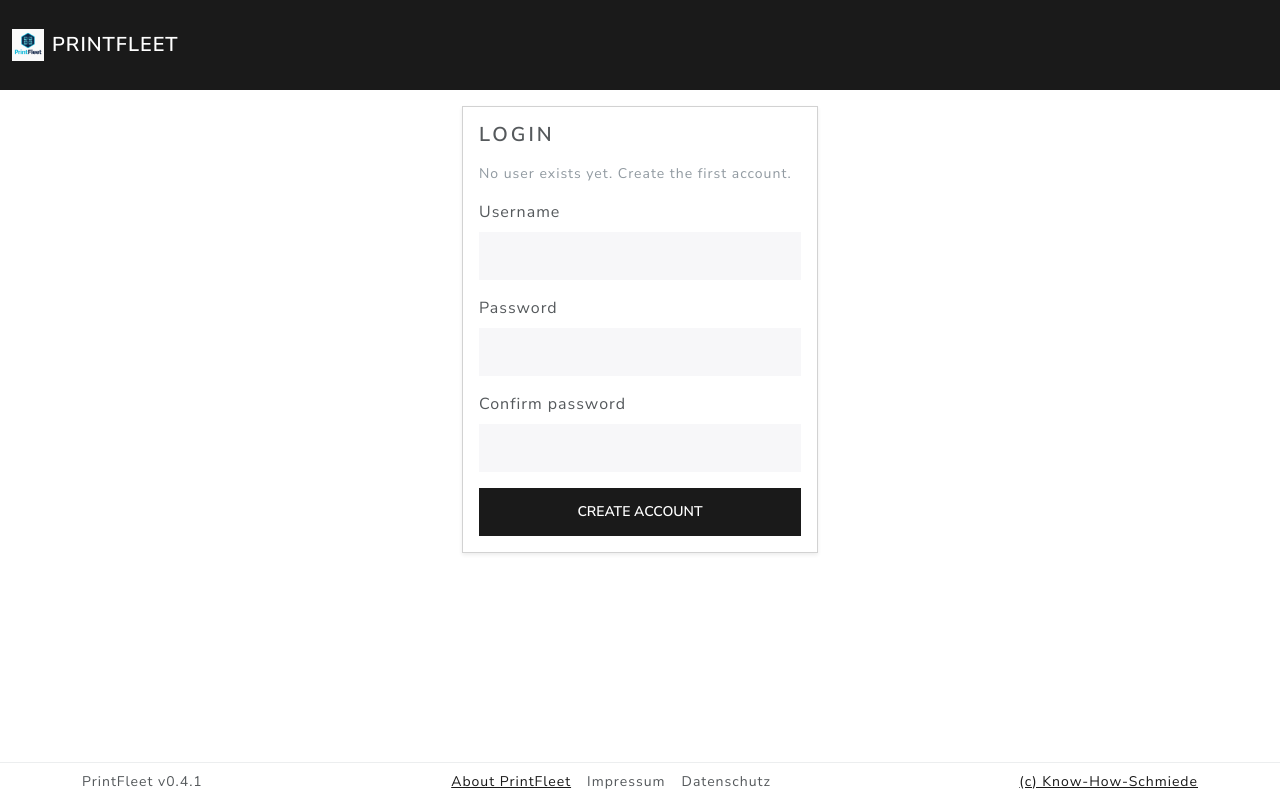
After one commit to know-how-schmiede/PrintFleet, a Flask app: page /auth/login in a window 1280 px wide. The commit adds this page. Run offline with Flask 3, Linux system fonts and the light colour scheme; data comes from the database, SQL or seed files in the repository; some libraries are stand-ins or nearby versions.

Commit message:
User Verwaltung

```diff
--- a/src/PrintFleetDB.py
+++ b/src/PrintFleetDB.py
@@ -8,7 +8,7 @@
 from typing import Dict, Any
 
 # from flask import Flask, jsonify, render_template
-from flask import Flask, jsonify, render_template
+from flask import Flask, jsonify, render_template, request, redirect, session, url_for, g
 
 # Tasmota Steckdosen Steuerung
 from tasmota_power import tasmota_get_state, tasmota_set_state
@@ -28,6 +28,7 @@
     load_settings_from_db,
     load_printers_from_db,
     get_printer_by_id,
+    get_user_by_id,
 )
 
 # PrintFleet Sprachen und Übersetzungen
@@ -45,6 +46,7 @@
 from printfleet.state import state_lock, printer_state
 from printfleet.backends import fetch_moonraker, fetch_octoprint
 from printfleet.info import bp as info_bp
+from printfleet.auth import bp as auth_bp
 
 
 # Monitoring
@@ -92,6 +94,7 @@
 app.register_blueprint(debug_bp)
 app.register_blueprint(info_bp)
 app.register_blueprint(export_bp)
+app.register_blueprint(auth_bp)
 
 
 
@@ -138,6 +141,29 @@
 @app.context_processor
 def inject_config():
     return {"config": app.config}
+
+
+@app.context_processor
+def inject_user():
+    return {"current_user": getattr(g, "user", None)}
+
+
+@app.before_request
+def require_login():
+    g.user = None
+    user_id = session.get("user_id")
+    if user_id:
+        g.user = get_user_by_id(int(user_id))
+        if g.user is None:
+            session.clear()
+
+    endpoint = request.endpoint or ""
+    if endpoint.startswith("static"):
+        return None
+    if endpoint in ("auth.login", "auth.logout"):
+        return None
+    if g.user is None:
+        return redirect(url_for("auth.login", next=request.full_path))
 
 
 # ----------------- MAIN -----------------
--- a/src/i18n/en.json
+++ b/src/i18n/en.json
@@ -4,6 +4,7 @@
   "menu_dashboard": "Dashboard",
   "menu_printers": "Printers",
   "menu_settings": "Settings",
+  "menu_profile": "My Profile",
 
   "btn_refresh": "Refresh",
   "btn_save": "Save",
@@ -19,6 +20,32 @@
   "btn_import_printers": "Import Printers",
   "btn_import_settings": "Import Settings",
   "btn_show_all_columns": "Show all columns",
+
+  "login_title": "Login",
+  "login_hint": "Please log in to continue.",
+  "login_first_user_hint": "No user exists yet. Create the first account.",
+  "login_username": "Username",
+  "login_password": "Password",
+  "login_password_confirm": "Confirm password",
+  "login_button": "Login",
+  "login_create_account": "Create account",
+  "login_error_required": "Username and password are required.",
+  "login_error_password_mismatch": "Passwords do not match.",
+  "login_error_username_exists": "Username already exists.",
+  "login_error_invalid": "Invalid username or password.",
+  "login_success_created": "Account created. You are now logged in.",
+
+  "profile_title": "My Profile",
+  "profile_username": "Username",
+  "profile_current_password": "Current password",
+  "profile_new_password": "New password",
+  "profile_confirm_password": "Confirm new password",
+  "profile_update_password": "Update password",
+  "profile_logout": "Logout",
+  "profile_error_required": "All fields are required.",
+  "profile_error_wrong_password": "Current password is incorrect.",
+  "profile_error_password_mismatch": "New passwords do not match.",
+  "profile_password_updated": "Password updated successfully.",
 
   "page_overview_title": "Printer Overview",
   "page_settings_title": "Settings",
--- /dev/null
+++ b/src/printfleet/auth/routes.py
@@ -0,0 +1,104 @@
+#!/usr/bin/env python3
+# -*- coding: utf-8 -*-
+
+import sqlite3
+
+from flask import flash, redirect, render_template, request, session, url_for
+from werkzeug.security import check_password_hash, generate_password_hash
+
+from printfleet.db import (
+    count_users,
+    create_user,
+    get_user_by_id,
+    get_user_by_username,
+    update_user_password,
+)
+from printfleet.i18n import _
+
+from . import bp
+
+
+@bp.route("/login", methods=["GET", "POST"])
+def login() -> str:
+    if session.get("user_id"):
+        return redirect(url_for("dashboard.index"))
+
+    first_user = count_users() == 0
+
+    if request.method == "POST":
+        username = (request.form.get("username") or "").strip()
+        password = request.form.get("password") or ""
+
+        if not username or not password:
+            flash(_("login_error_required"), "danger")
+            return render_template("login.html", first_user=first_user, page="login")
+
+        if first_user:
+            password_confirm = request.form.get("password_confirm") or ""
+            if password != password_confirm:
+                flash(_("login_error_password_mismatch"), "danger")
+                return render_template("login.html", first_user=first_user, page="login")
+
+            try:
+                user_id = create_user(username, generate_password_hash(password))
+            except sqlite3.IntegrityError:
+                flash(_("login_error_username_exists"), "danger")
+                return render_template("login.html", first_user=first_user, page="login")
+
+            session["user_id"] = user_id
+            session["username"] = username
+            flash(_("login_success_created"), "success")
+            return redirect(url_for("dashboard.index"))
+
+        user = get_user_by_username(username)
+        if not user or not check_password_hash(user["password_hash"], password):
+            flash(_("login_error_invalid"), "danger")
+            return render_template("login.html", first_user=first_user, page="login")
+
+        session["user_id"] = user["id"]
+        session["username"] = user["username"]
+
+        next_url = request.args.get("next")
+        if next_url and next_url.startswith("/"):
+            return redirect(next_url)
+        return redirect(url_for("dashboard.index"))
+
+    return render_template("login.html", first_user=first_user, page="login")
+
+
+@bp.route("/logout")
+def logout():
+    session.clear()
+    return redirect(url_for("auth.login"))
+
+
+@bp.route("/profile", methods=["GET", "POST"])
+def profile() -> str:
+    user_id = session.get("user_id")
+    user = get_user_by_id(int(user_id)) if user_id else None
+
+    if not user:
+        session.clear()
+        return redirect(url_for("auth.login"))
+
+    if request.method == "POST":
+        current_password = request.form.get("current_password") or ""
+        new_password = request.form.get("new_password") or ""
+        confirm_password = request.form.get("confirm_password") or ""
+
+        if not current_password or not new_password or not confirm_password:
+            flash(_("profile_error_required"), "danger")
+            return render_template("profile.html", page="profile", user=user)
+
+        if not check_password_hash(user["password_hash"], current_password):
+            flash(_("profile_error_wrong_password"), "danger")
+            return render_template("profile.html", page="profile", user=user)
+
+        if new_password != confirm_password:
+            flash(_("profile_error_password_mismatch"), "danger")
+            return render_template("profile.html", page="profile", user=user)
+
+        update_user_password(user["id"], generate_password_hash(new_password))
+        flash(_("profile_password_updated"), "success")
+
+    return render_template("profile.html", page="profile", user=user)
--- a/src/printfleet/db.py
+++ b/src/printfleet/db.py
@@ -103,6 +103,20 @@
             db_reload_interval REAL,
             telegram_chat_id TEXT,
             language TEXT
+        );
+        """
+    )
+
+    # ---------------------------
+    # users: Ziel-Schema
+    # ---------------------------
+    cur.execute(
+        """
+        CREATE TABLE IF NOT EXISTS users (
+            id INTEGER PRIMARY KEY AUTOINCREMENT,
+            username TEXT NOT NULL UNIQUE,
+            password_hash TEXT NOT NULL,
+            created_at TEXT NOT NULL DEFAULT CURRENT_TIMESTAMP
         );
         """
     )
@@ -213,3 +227,54 @@
     row = cur.fetchone()
     conn.close()
     return row
+
+
+def count_users() -> int:
+    conn = get_db_connection()
+    cur = conn.cursor()
+    cur.execute("SELECT COUNT(*) AS cnt FROM users")
+    row = cur.fetchone()
+    conn.close()
+    return int(row["cnt"] if row else 0)
+
+
+def get_user_by_username(username: str) -> Optional[sqlite3.Row]:
+    conn = get_db_connection()
+    cur = conn.cursor()
+    cur.execute("SELECT * FROM users WHERE username = ?", (username,))
+    row = cur.fetchone()
+    conn.close()
+    return row
+
+
+def get_user_by_id(user_id: int) -> Optional[sqlite3.Row]:
+    conn = get_db_connection()
+    cur = conn.cursor()
+    cur.execute("SELECT * FROM users WHERE id = ?", (user_id,))
+    row = cur.fetchone()
+    conn.close()
+    return row
+
+
+def create_user(username: str, password_hash: str) -> int:
+    conn = get_db_connection()
+    cur = conn.cursor()
+    cur.execute(
+        "INSERT INTO users (username, password_hash) VALUES (?, ?)",
+        (username, password_hash),
+    )
+    conn.commit()
+    user_id = cur.lastrowid
+    conn.close()
+    return int(user_id)
+
+
+def update_user_password(user_id: int, password_hash: str) -> None:
+    conn = get_db_connection()
+    cur = conn.cursor()
+    cur.execute(
+        "UPDATE users SET password_hash = ? WHERE id = ?",
+        (password_hash, user_id),
+    )
+    conn.commit()
+    conn.close()
--- a/src/printfleet/version.py
+++ b/src/printfleet/version.py
@@ -1,4 +1,4 @@
 #!/usr/bin/env python3
 # -*- coding: utf-8 -*-
 
-APP_VERSION = "0.3.10"
+APP_VERSION = "0.4.1"
--- a/src/templates/base.html
+++ b/src/templates/base.html
@@ -38,6 +38,7 @@
         <span>PrintFleet</span>
       </a>
 
+      {% if current_user %}
       <!-- Toggler für Mobile -->
       <button class="navbar-toggler" type="button"
               data-bs-toggle="collapse"
@@ -76,11 +77,11 @@
             </a>
           </li>
 
-          <!-- Info-Seite -->
+          <!-- Mein Profil -->
           <li class="nav-item">
-            <a href="{{ url_for('info.info_page') }}"
-               class="nav-link {% if page == 'info' %}active{% endif %}">
-              Info
+            <a href="{{ url_for('auth.profile') }}"
+               class="nav-link {% if page == 'profile' %}active{% endif %}">
+              {{ _('menu_profile') }}
             </a>
           </li>
         </ul>
@@ -110,15 +111,18 @@
           </select>
         </div>
       </div>
+      {% endif %}
     </div>
   </nav>
 
   <!-- Hauptinhalt -->
   <div class="{% block container_class %}container{% endblock %} my-3 flex-grow-1">
-    <header class="mb-3">
-      <h1 class="h3 mb-1">PrintFleet v{{ app_version }}</h1>
-      <p class="text-muted small mono">{{ _('refresh_interval_info') }}</p>
-    </header>
+    {% if current_user %}
+      <header class="mb-3">
+        <h1 class="h3 mb-1">PrintFleet v{{ app_version }}</h1>
+        <p class="text-muted small mono">{{ _('refresh_interval_info') }}</p>
+      </header>
+    {% endif %}
 
     <main>
       {% block content %}{% endblock %}
--- /dev/null
+++ b/src/templates/login.html
@@ -0,0 +1,49 @@
+{% extends "base.html" %}
+{% block title %}{{ _('login_title') }}{% endblock %}
+{% block container_class %}container{% endblock %}
+
+{% block content %}
+<div class="row justify-content-center">
+  <div class="col-12 col-md-6 col-lg-4">
+    <div class="card shadow-sm">
+      <div class="card-body">
+        <h1 class="h4 mb-3">{{ _('login_title') }}</h1>
+
+        {% with messages = get_flashed_messages(with_categories=true) %}
+          {% if messages %}
+            {% for category, message in messages %}
+              <div class="alert alert-{{ category }} py-2" role="alert">{{ message }}</div>
+            {% endfor %}
+          {% endif %}
+        {% endwith %}
+
+        {% if first_user %}
+          <p class="text-muted small">{{ _('login_first_user_hint') }}</p>
+        {% else %}
+          <p class="text-muted small">{{ _('login_hint') }}</p>
+        {% endif %}
+
+        <form method="post" autocomplete="off">
+          <div class="mb-3">
+            <label class="form-label" for="username">{{ _('login_username') }}</label>
+            <input id="username" name="username" class="form-control" type="text" required>
+          </div>
+          <div class="mb-3">
+            <label class="form-label" for="password">{{ _('login_password') }}</label>
+            <input id="password" name="password" class="form-control" type="password" required>
+          </div>
+          {% if first_user %}
+            <div class="mb-3">
+              <label class="form-label" for="password_confirm">{{ _('login_password_confirm') }}</label>
+              <input id="password_confirm" name="password_confirm" class="form-control" type="password" required>
+            </div>
+          {% endif %}
+          <button class="btn btn-primary w-100" type="submit">
+            {{ _('login_create_account') if first_user else _('login_button') }}
+          </button>
+        </form>
+      </div>
+    </div>
+  </div>
+</div>
+{% endblock %}
```
Also changed, not shown: src/i18n/de.json (+27 -0 lines), src/i18n/fr.json (+27 -0 lines), src/printfleet/auth/__init__.py (added, +8 -0 lines), src/printfleet/version.md (+8 -0 lines), src/templates/profile.html (added, +46 -0 lines).
